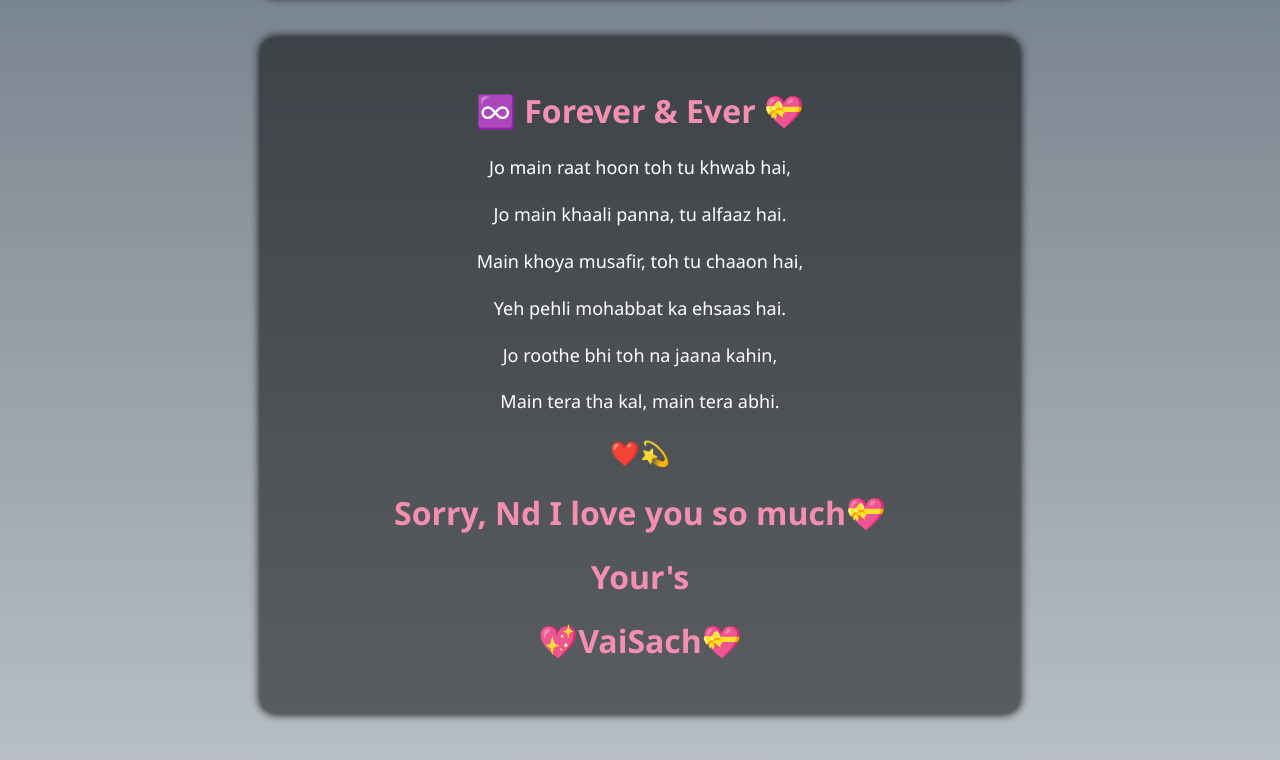
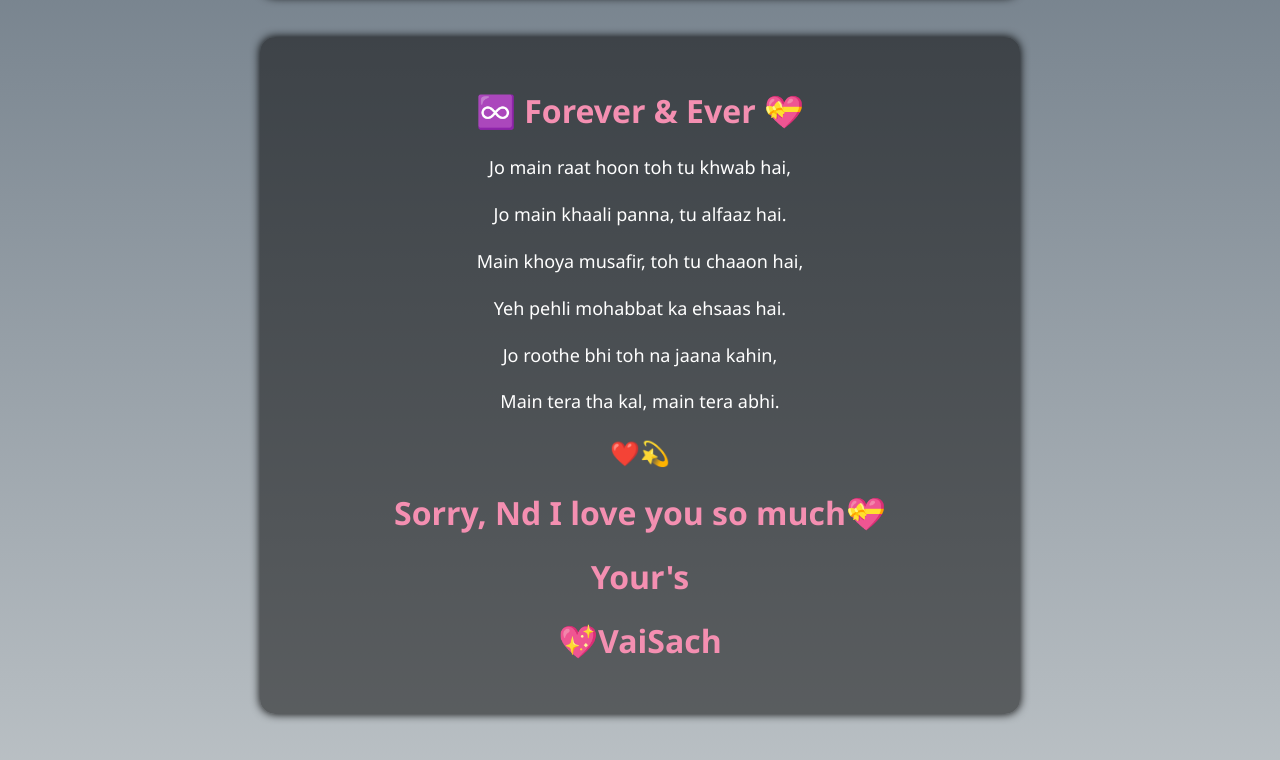
Before and after one commit to SachinGadge13/VaishSach, a plain HTML site: page index.html in a window 1280 px wide. Shown: the part 929-1689 px from the top of the page. Drawn offline with Linux system fonts and the light colour scheme.

Commit message:
index.html

```diff
--- a/index.html
+++ b/index.html
@@ -83,7 +83,7 @@
     <div class="heart">❤️💫</div>
      <h1> Sorry, Nd I love you so much💝</h1>
       <h1> Your's</h1>
-    <h1>💖VaiSach💝</h1>
+    <h1>💖VaiSach</h1>
   </div>
 
 </body>
```
